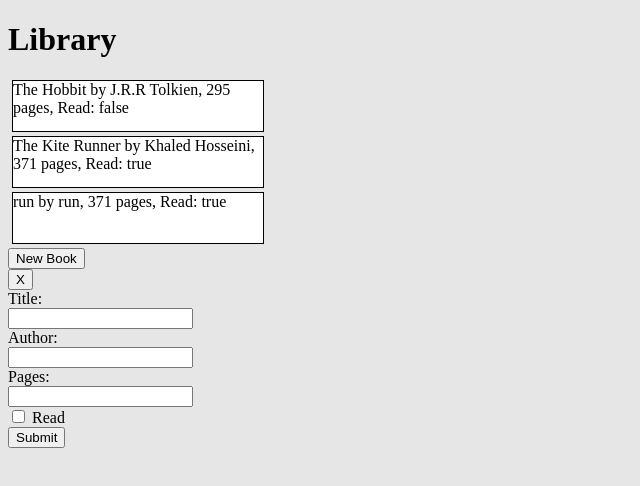
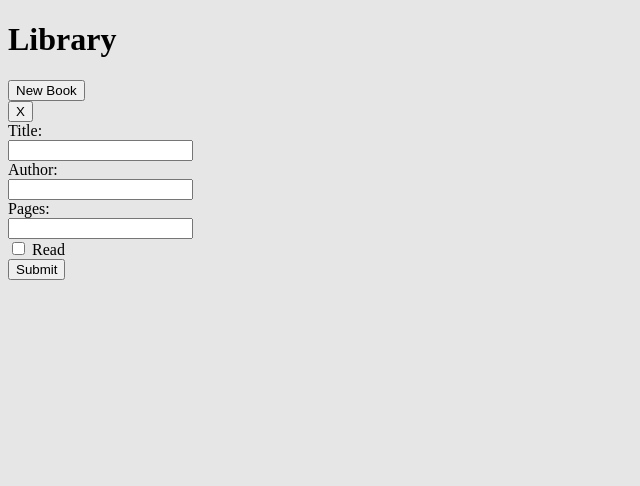
Before and after one commit to Yasin2201/library-app, a plain HTML site: page index.html in a window 1280 px wide. Both pictures are taken after a click on the button "New Book". Shown: the whole page, without its empty margins (0-640 px from the left). Drawn offline with Linux system fonts and the light colour scheme.

Commit message:
added submit function

```diff
--- a/scripts/main.js
+++ b/scripts/main.js
@@ -1,4 +1,8 @@
 const bookDisplay = document.querySelector('#bookDisplay');
+const addBook = document.querySelector('.newBook');
+const form = document.querySelector('#form');
+const submit = document.querySelector('.submit');
+const exitForm = document.querySelector('.exitForm');
 
 let myLibrary = [];
 
@@ -6,19 +10,19 @@
   this.title = title;
   this.author = author;
   this.pages = pages;
-  this.read = read;
+  this.read = false;
   this.info = function() {
     return `${title} by ${author}, ${pages} pages, Read: ${read}`
   }
 }
 
-function addBookToLibrary() {
-  const theHobbit = new Book('The Hobbit', 'J.R.R Tolkien', 295, false);
-  const theKiteRunner = new Book('The Kite Runner', 'Khaled Hosseini', 371, true);
-  const runn = new Book('run', 'run', 371, true);
-  myLibrary.push(theHobbit.info(), theKiteRunner.info(), runn.info())
-}
-addBookToLibrary()
+// function addBookToLibrary() {
+//   const theHobbit = new Book('The Hobbit', 'J.R.R Tolkien', 295, false);
+//   const theKiteRunner = new Book('The Kite Runner', 'Khaled Hosseini', 371, true);
+//   const malcolmX = new Book('Malcolm X', 'Autobiography', 300, false);
+//   myLibrary.push(theHobbit.info(), theKiteRunner.info(), malcolmX.info())
+// }
+// addBookToLibrary()
 
 function displayBooks(myLibrary) {
         for (let i = 0; i < myLibrary.length; i++) {
@@ -31,7 +35,20 @@
         bookDiv.style.margin = '4px'
         bookDisplay.appendChild(bookDiv)
         bookDiv.textContent = myLibrary[i]
+          }
     }
-}
 
-displayBooks(myLibrary)
+
+addBook.addEventListener("click", () => {
+    form.style.display = 'block'
+})
+
+submit.addEventListener("click", () => {
+  let x = new Book(form.title.value, form.author.value, form.pages.value, form.read.checked);
+  myLibrary.push(x.info())
+  displayBooks(myLibrary)
+})
+
+exitForm.addEventListener("click", () => {
+  form.style.display = 'none'
+})
--- a/styles/styles.css
+++ b/styles/styles.css
@@ -3,3 +3,7 @@
     min-height: 100%;
     background-color: #e6e6e6;
 }
+
+#form {
+  display: none;
+}
```
